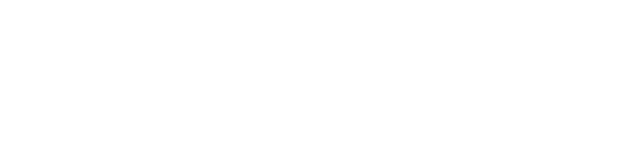
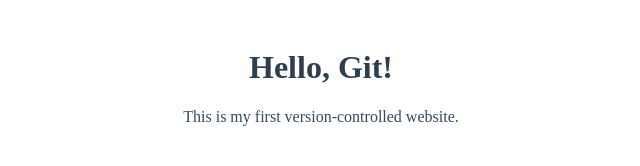
Before and after one commit to JulienNyambal-hyperiondev/version_control, a plain HTML site: page index.html in a window 1280 px wide. Shown: the whole page, without its empty margins (319-959 px from the left). Drawn offline with Linux system fonts and the light colour scheme.

Commit message:
files updated for better formatting

```diff
--- a/index.html
+++ b/index.html
@@ -3,9 +3,13 @@
 <head>
     <meta charset="UTF-8">
     <meta name="viewport" content="width=device-width, initial-scale=1.0">
-    <title>Document</title>
+    <title>My First Git Project</title>
+    <link rel="stylesheet" href="styles.css">
 </head>
 <body>
-
+    <div class="container">
+        <h1>Hello, Git!</h1>
+        <p>This is my first version-controlled website.</p>
+    </div>
 </body>
 </html>
--- a/styles.css
+++ b/styles.css
@@ -0,0 +1,14 @@
+.container {
+    max-width: 800px;
+    margin: 0 auto;
+    padding: 20px;
+    text-align: center;
+}
+
+h1 {
+    color: #2c3e50;
+}
+
+p {
+    color: #34495e;
+}
```
